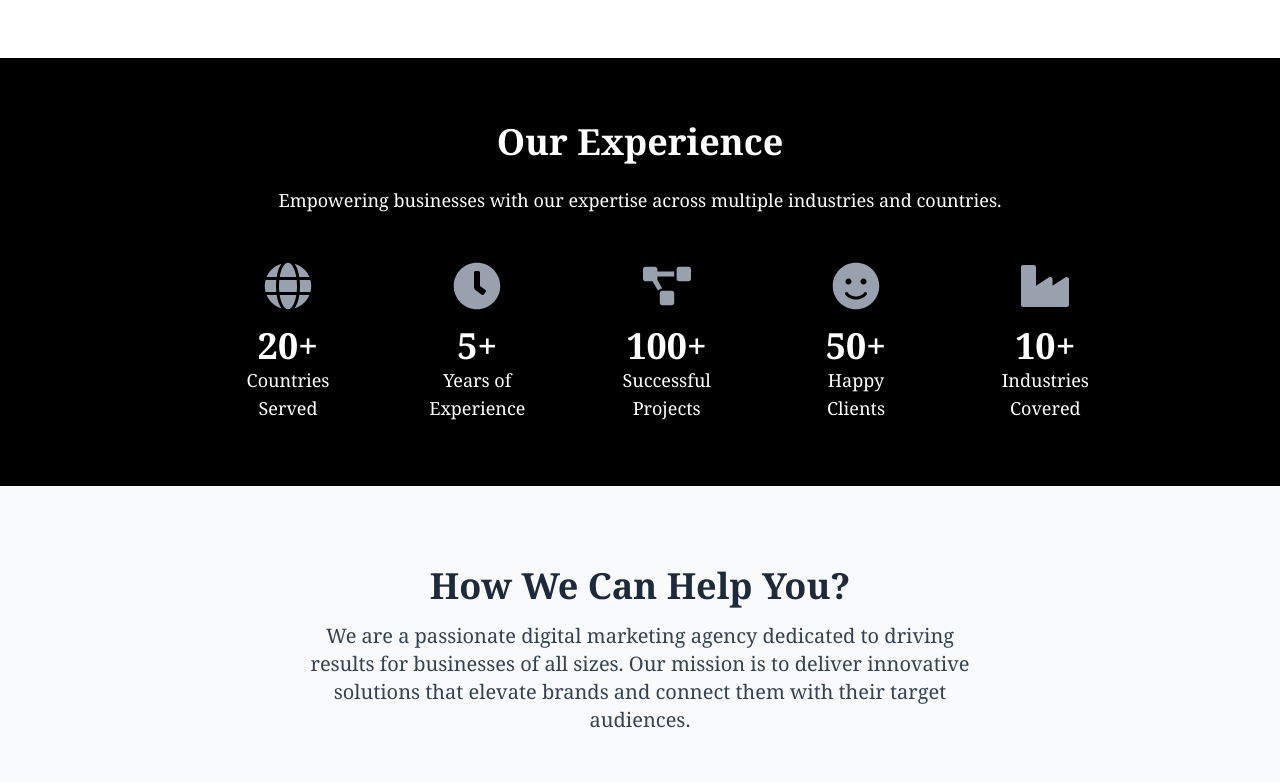
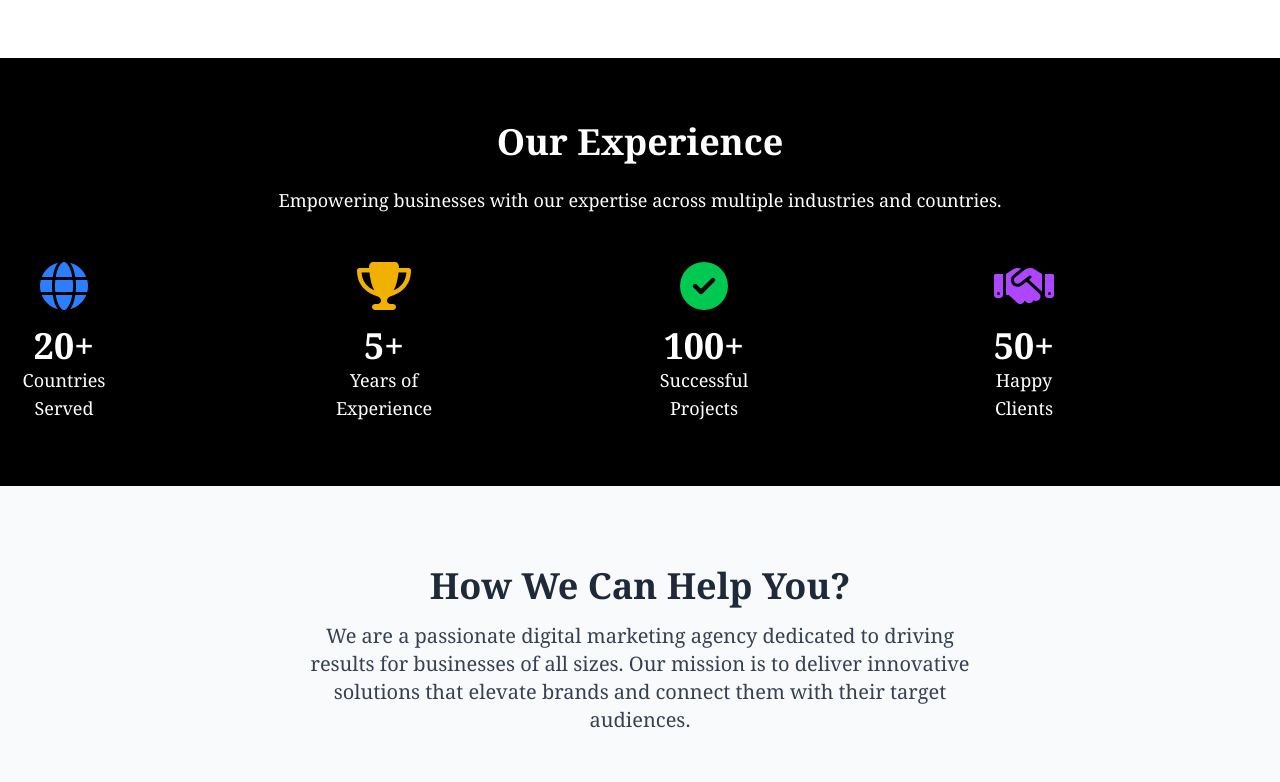
Before and after one commit to abh0007/digitalworldbyt, a React (Vite) app: page / in a window 1280 px wide. Shown: the part 1780-2562 px from the top of the page. Built offline with nearby package versions, Linux system fonts and the light colour scheme.

Commit message:
experience

```diff
--- a/package.json
+++ b/package.json
@@ -11,14 +11,19 @@
   },
   "dependencies": {
     "@emailjs/browser": "^4.4.1",
+    "@fortawesome/free-solid-svg-icons": "^6.7.2",
+    "@fortawesome/react-fontawesome": "^0.2.2",
+    "@phosphor-icons/react": "^2.1.7",
     "@tailwindcss/vite": "^4.0.3",
     "aos": "^2.3.4",
     "framer-motion": "^12.0.6",
+    "lucide-react": "^0.474.0",
     "react": "^18.3.1",
     "react-dom": "^18.3.1",
     "react-icons": "^5.4.0",
     "react-router-dom": "^7.1.5",
     "tailwindcss": "^4.0.3",
+    "twemoji": "^14.0.2",
     "typeface-roboto": "^1.1.13"
   },
   "devDependencies": {
--- a/src/components/Footer.jsx
+++ b/src/components/Footer.jsx
@@ -1,6 +1,6 @@
 import { useState } from "react";
 import { Link } from "react-router-dom";
-import { FaFacebook, FaTwitter, FaInstagram, FaLinkedin } from "react-icons/fa";
+import { FaWhatsapp, FaYoutube, FaInstagram, FaLinkedin } from "react-icons/fa";
 import emailjs from "@emailjs/browser";
 
 const ContactUs = () => {
@@ -124,10 +124,14 @@ const ContactUs = () => {
             Email: contact@digitalworldbyt.com
           </p>
           <div className="flex space-x-4 mt-4">
-            <a href="#" className="text-gray-500 hover:text-blue-500"><FaFacebook size={24} /></a>
-            <a href="#" className="text-gray-500 hover:text-blue-300"><FaTwitter size={24} /></a>
-            <a href="#" className="text-gray-500 hover:text-pink-500"><FaInstagram size={24} /></a>
-            <a href="#" className="text-gray-500 hover:text-blue-600"><FaLinkedin size={24} /></a>
+          <a href="https://wa.me/918887813257" className="text-gray-500 hover:text-green-500">
+  <FaWhatsapp size={24} />
+</a>
+<a href="https://www.youtube.com/@DigitalWorldByT" className="text-gray-500 hover:text-red-500">
+  <FaYoutube size={24} />
+</a>
+            <a href="https://www.instagram.com/digitalworldbyt/" className="text-gray-500 hover:text-pink-500"><FaInstagram size={24} /></a>
+            <a href="https://www.linkedin.com/in/tanya-narula-972a64211/" className="text-gray-500 hover:text-blue-600"><FaLinkedin size={24} /></a>
           </div>
         </div>
       </div>
--- a/src/pages/Home.jsx
+++ b/src/pages/Home.jsx
@@ -3,7 +3,8 @@ import { motion, AnimatePresence } from "framer-motion";
 import { Link } from "react-router-dom";
 import '../styles/Home.css';
 import Footer from "../components/Footer"; // Ensure correct import path
-import { FaGlobe, FaClock, FaProjectDiagram, FaSmile, FaIndustry } from "react-icons/fa";
+import { FontAwesomeIcon } from "@fortawesome/react-fontawesome";
+import { faGlobe, faTrophy, faCheckCircle, faHandshake, faBuilding } from "@fortawesome/free-solid-svg-icons";
 
 
 function Home() {
@@ -45,11 +46,11 @@ function Home() {
     "https://www.linkedin.com/embed/feed/update/urn:li:ugcPost:7290718816936828928?compact=1",
   ];
   const stats = [
-    { icon: <FaGlobe className="text-gray-400 text-5xl" />, value: "20+", label: "Countries Served" },
-    { icon: <FaClock className="text-gray-400 text-5xl" />, value: "5+", label: "Years of Experience" },
-    { icon: <FaProjectDiagram className="text-gray-400 text-5xl" />, value: "100+", label: "Successful Projects" },
-    { icon: <FaSmile className="text-gray-400 text-5xl" />, value: "50+", label: "Happy Clients" },
-    { icon: <FaIndustry className="text-gray-400 text-5xl" />, value: "10+", label: "Industries Covered" },
+    { icon: <FontAwesomeIcon icon={faGlobe} className="text-blue-500 text-5xl" />, value: "20+", label: "Countries Served" },
+    { icon: <FontAwesomeIcon icon={faTrophy} className="text-yellow-500 text-5xl" />, value: "5+", label: "Years of Experience" },
+    { icon: <FontAwesomeIcon icon={faCheckCircle} className="text-green-500 text-5xl" />, value: "100+", label: "Successful Projects" },
+    { icon: <FontAwesomeIcon icon={faHandshake} className="text-purple-500 text-5xl" />, value: "50+", label: "Happy Clients" },
+    { icon: <FontAwesomeIcon icon={faBuilding} className="text-orange-500 text-5xl" />, value: "10+", label: "Industries Covered" },
   ];
 
   return (
@@ -159,16 +160,16 @@ function Home() {
       </div>
     </section>
     <section className="bg-black text-white py-16">
-      <div className="max-w-6xl mx-auto text-center px-6">
+      <div className="max-w-6xl mx-auto text-center px-0">
         <h2 className="text-4xl font-bold mb-6 text-white">Our Experience</h2>
         <p className="text-lg mb-12">
           Empowering businesses with our expertise across multiple industries and countries.
         </p>
 
         {/* Desktop Grid View */}
-        <div className="hidden md:grid grid-cols-2 md:grid-cols-3 lg:grid-cols-6 gap-8">
+        <div className="hidden md:grid grid-cols-2 md:grid-cols-3 lg:grid-cols-6 gap-80">
           {stats.map((stat, index) => (
-            <div key={index} className="flex flex-col items-center lg:px-50">
+            <div key={index} className="flex flex-col items-center lg:px-0">
               {stat.icon}
               <span className="text-4xl font-bold text-white mt-4 ">{stat.value}</span>
               <span className="text-lg">{stat.label}</span>
```
Also changed, not shown: 1 other file (tests, documents, lock files or other folders).
